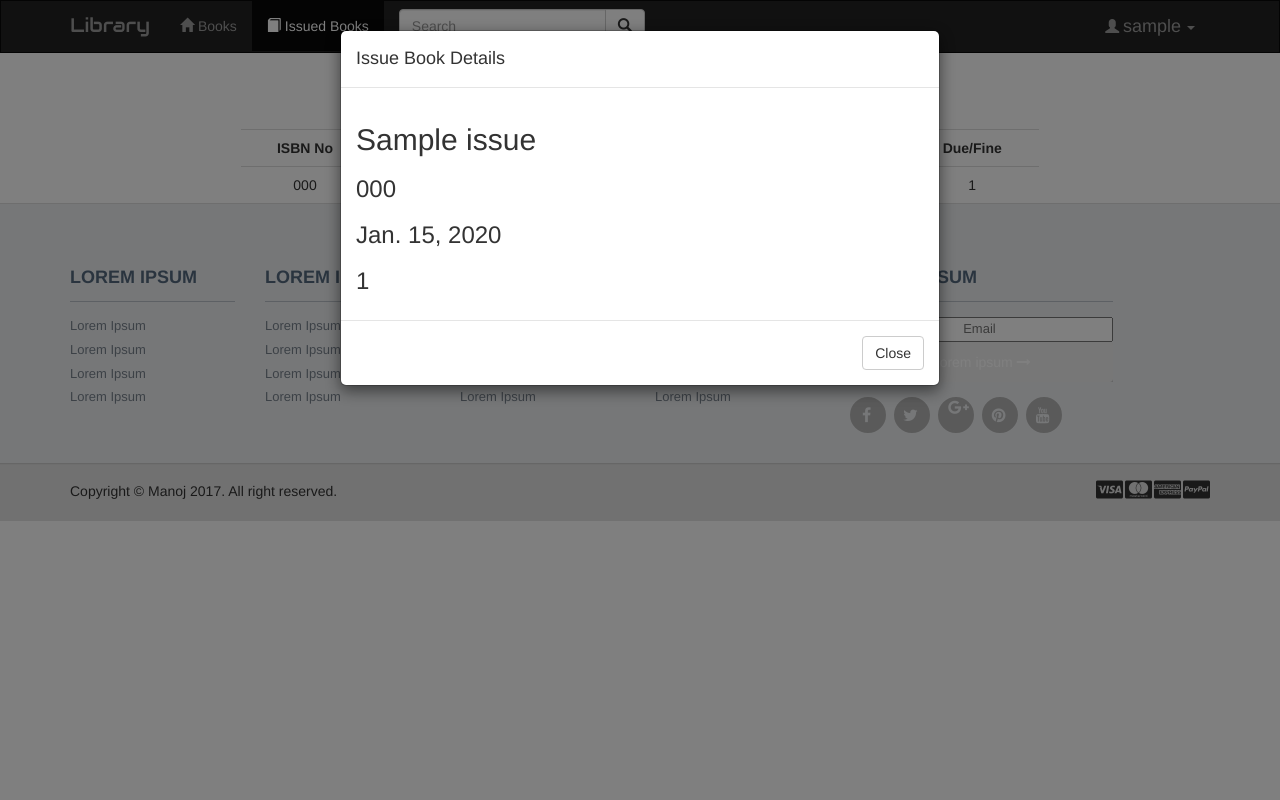
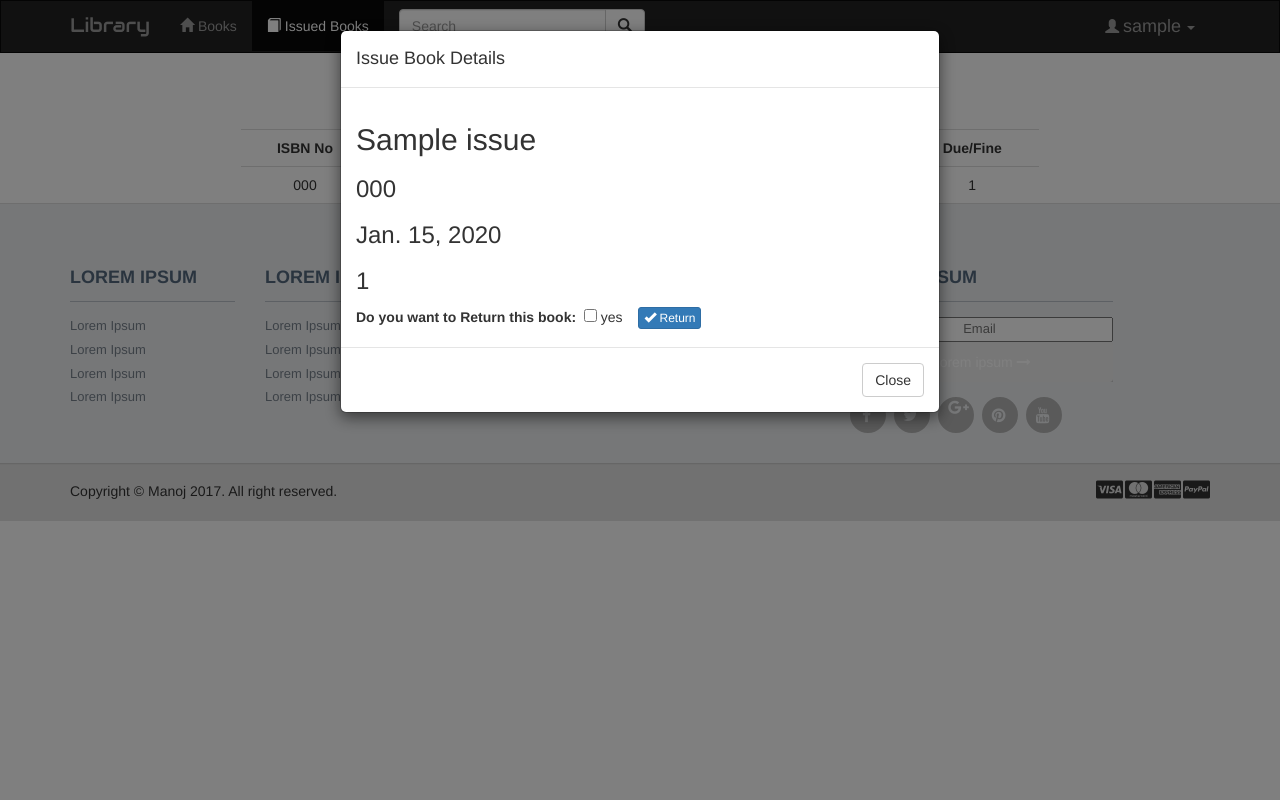
Before and after one commit to immanoj16/Library, a Django app: page /issue_list in a window 1280 px wide, after a click that opens the changed part. Run offline with Django 3.2, Linux system fonts and the light colour scheme; a user stored in the database is signed in; tables that the repository leaves empty hold one stand-in row (values such as "Sample post"); some libraries are stand-ins or nearby versions.

Commit message:
add return feature to issue_list.html

```diff
--- a/books/templates/books/issue_list.html
+++ b/books/templates/books/issue_list.html
@@ -39,6 +39,13 @@
                                     <h3> {{ l.issue_isbn_no }} </h3>
                                     <h3> {{ l.issue_date }} </h3>
                                     <h3> {{ l.due_fine }} </h3>
+                                    {% if username != 'admin'%}
+                                        <form action="#" method="get">
+                                            <label for="yes">Do you want to Return this book: </label>
+                                            &nbsp<input type="checkbox" name="choice" value="yes"> yes &nbsp;&nbsp;
+                                            <button type="submit" class="btn btn-primary btn-xs"><span class="glyphicon glyphicon-ok"></span> Return</button>
+                                        </form>
+                                    {% endif %}
                                 </div>
                                 <div class="modal-footer">
                                     <button type="button" class="btn btn-default" data-dismiss="modal">Close</button>
```
